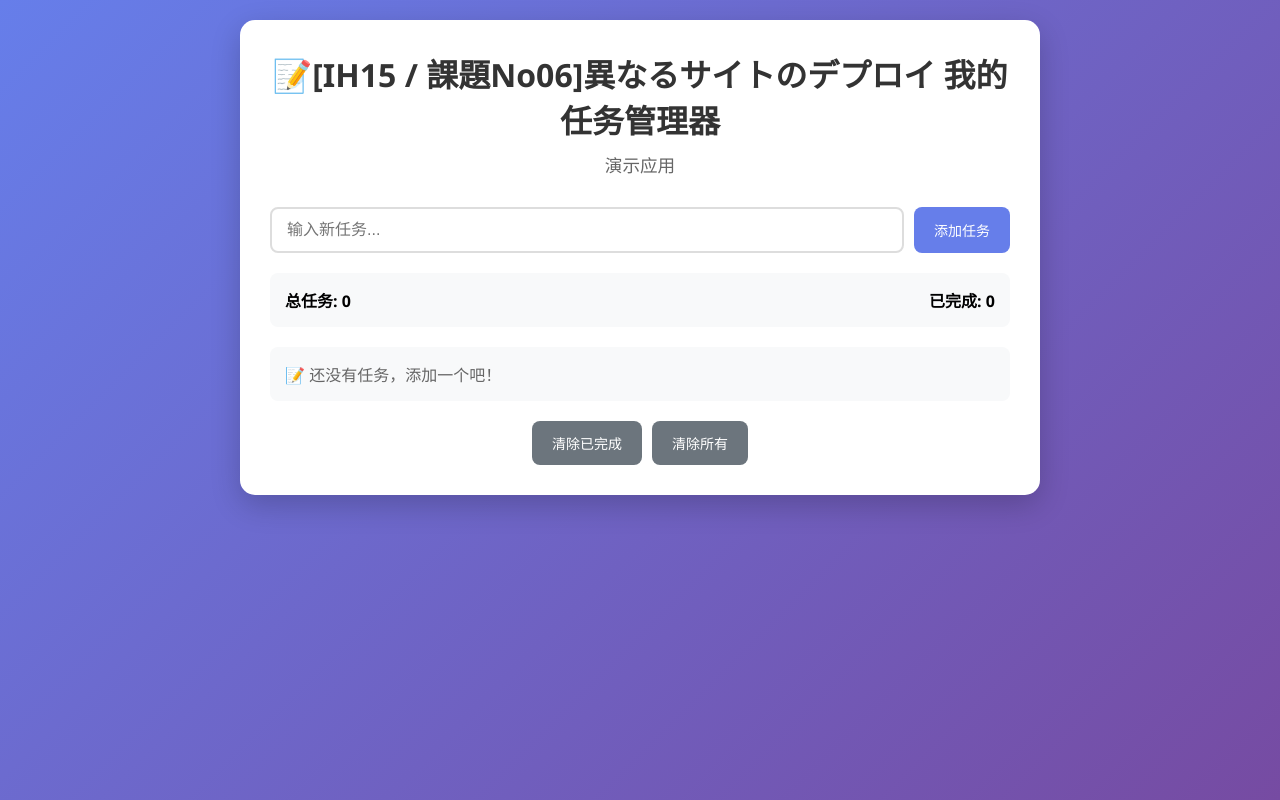
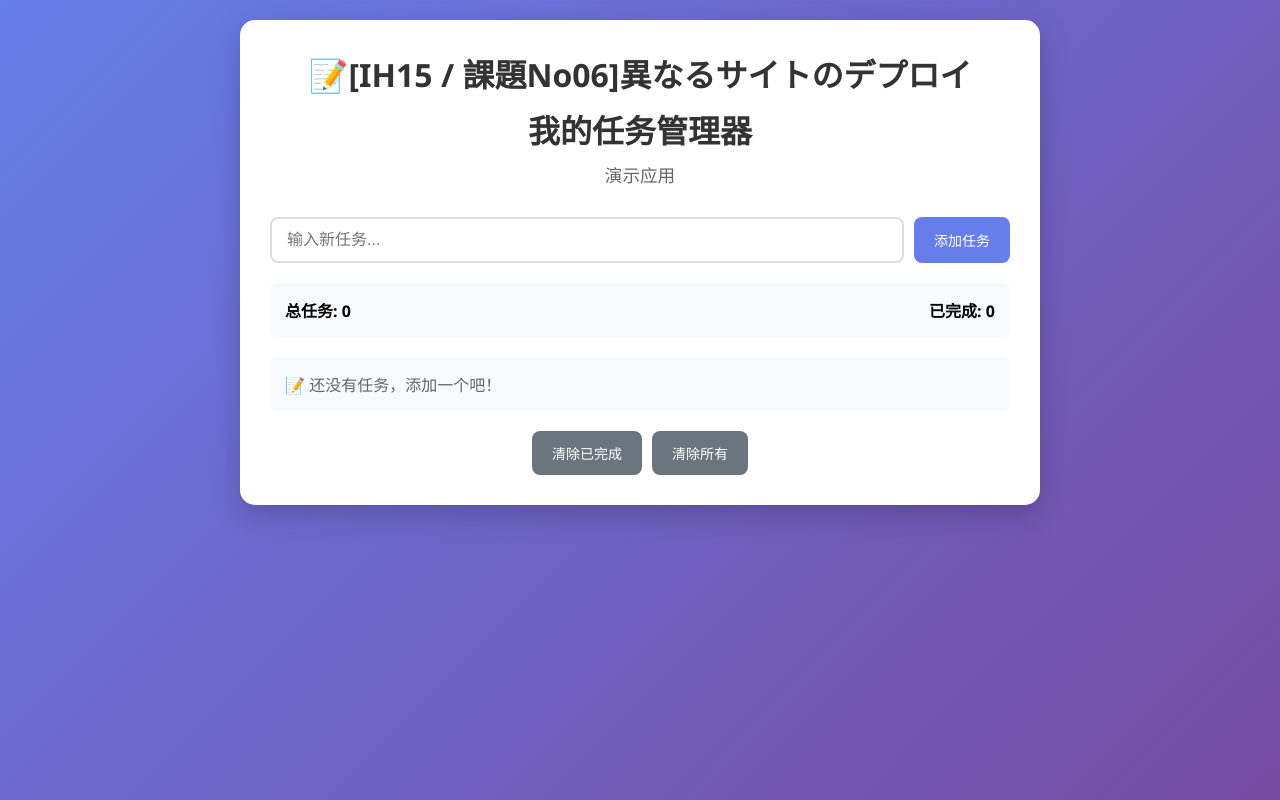
Before and after one commit to lianruoyu59-jpg/task-manager-app, a plain HTML site: page index.html in a window 1280 px wide. Drawn offline with Linux system fonts and the light colour scheme.

Commit message:
Update index.html

```diff
--- a/index.html
+++ b/index.html
@@ -9,8 +9,8 @@
 <body>
     <div class="container">
         <header>
-            <h1>📝[IH15 / 課題No06]異なるサイトのデプロイ
-                    我的任务管理器</h1>
+            <h1>📝[IH15 / 課題No06]異なるサイトのデプロイ</h1>
+                   <h1> 我的任务管理器</h1>
             <p> 演示应用</p>
         </header>
 
```
